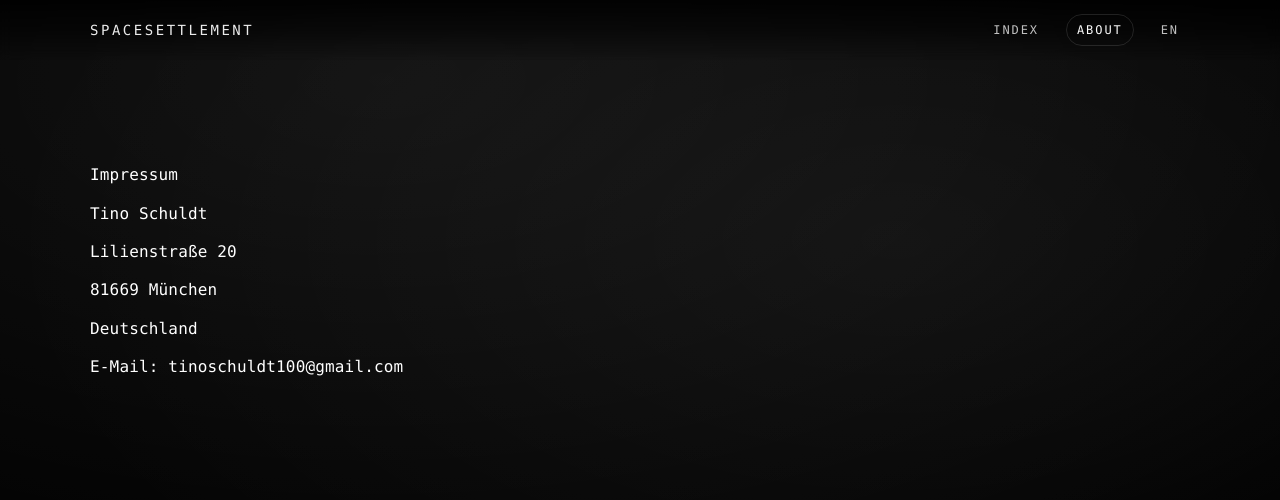
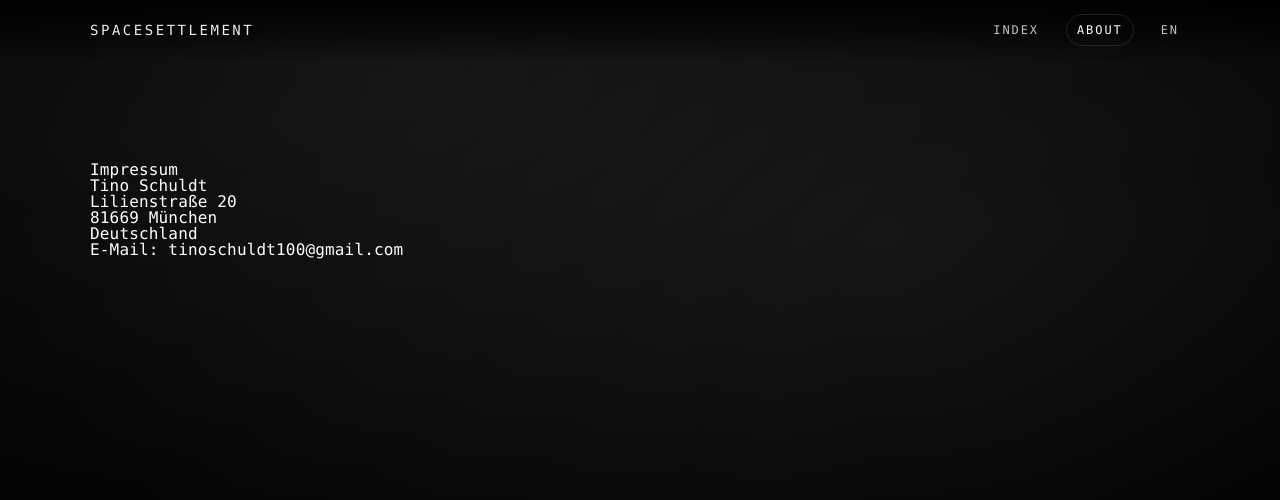
Before and after one commit to Tino-999/spacesettlement, a website: page pages/about.html in a window 1280 px wide. Drawn offline with Linux system fonts and the light colour scheme; no server answers.

Commit message:
Update about.html

```diff
--- a/pages/about.html
+++ b/pages/about.html
@@ -28,13 +28,13 @@
     <section class="page__intro">
       <h1 class="page__title" data-i18n="about.title"></h1>
       <p class="page__text" data-i18n="about.text"></p>
-<div class="page__text" style="margin-top:32px; color:inherit; line-height:1.2;">
-  <span style="display:block; margin:0; padding:0;">Impressum</span>
-  <span style="display:block; margin:0; padding:0;">Tino Schuldt</span>
-  <span style="display:block; margin:0; padding:0;">Lilienstraße 20</span>
-  <span style="display:block; margin:0; padding:0;">81669 München</span>
-  <span style="display:block; margin:0; padding:0;">Deutschland</span>
-  <span style="display:block; margin:0; padding:0;">E-Mail: tinoschuldt100@gmail.com</span>
+<div style="margin-top:32px; color:inherit; font:inherit; line-height:1; white-space:pre-line;">
+Impressum
+Tino Schuldt
+Lilienstraße 20
+81669 München
+Deutschland
+E-Mail: tinoschuldt100@gmail.com
 </div>
     </section>
   </main>
```
